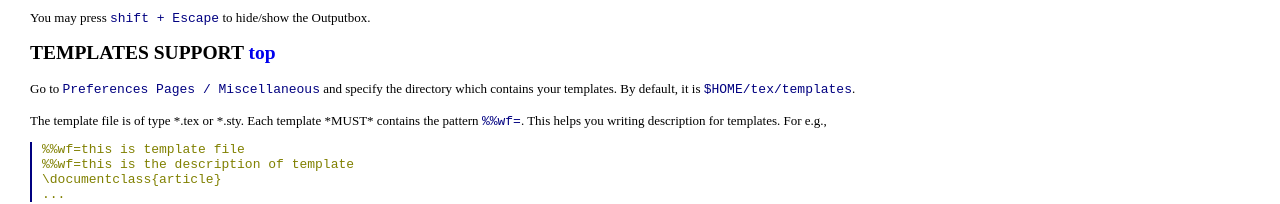
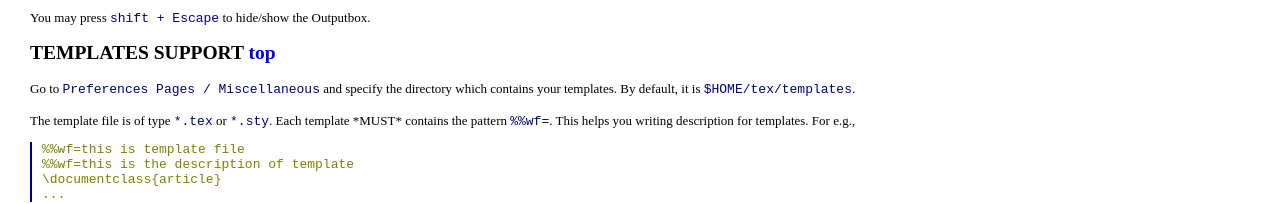
Before and after one commit to viettug/winefish, a plain HTML site: page doc/winefish.html in a window 1280 px wide. Shown: the part 3161-3365 px from the top of the page. Drawn offline with Linux system fonts and the light colour scheme.

Commit message:
updated and fixed typo

```diff
--- a/doc/winefish.html
+++ b/doc/winefish.html
@@ -240,7 +240,7 @@ You may press <B>shift + Escape</B> to hide/show the Outputbox.
 Go to <B>Preferences Pages / Miscellaneous</B> and specify the directory
 which contains your templates. By default, it is <B>$HOME/tex/templates</B>.
 <br><br>
-The template file is of type *.tex or *.sty.
+The template file is of type <B>*.tex</B> or <B>*.sty</B>.
 Each template *MUST* contains the pattern <B>%%wf=</B>.
 This helps you writing description for templates. For e.g.,
 <PRE>%%wf=this is template file
```
Also changed, not shown: doc/winefish.txt.
